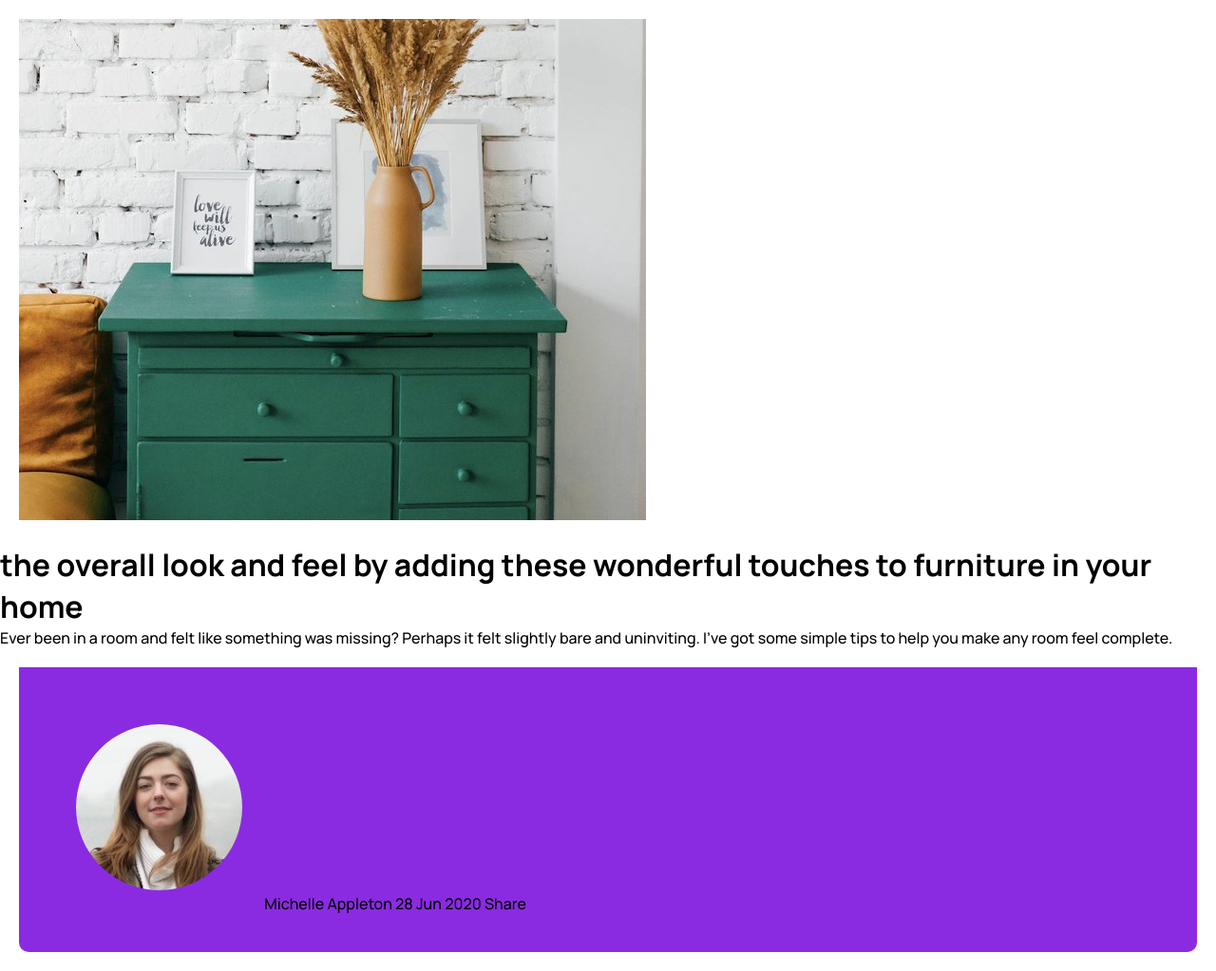
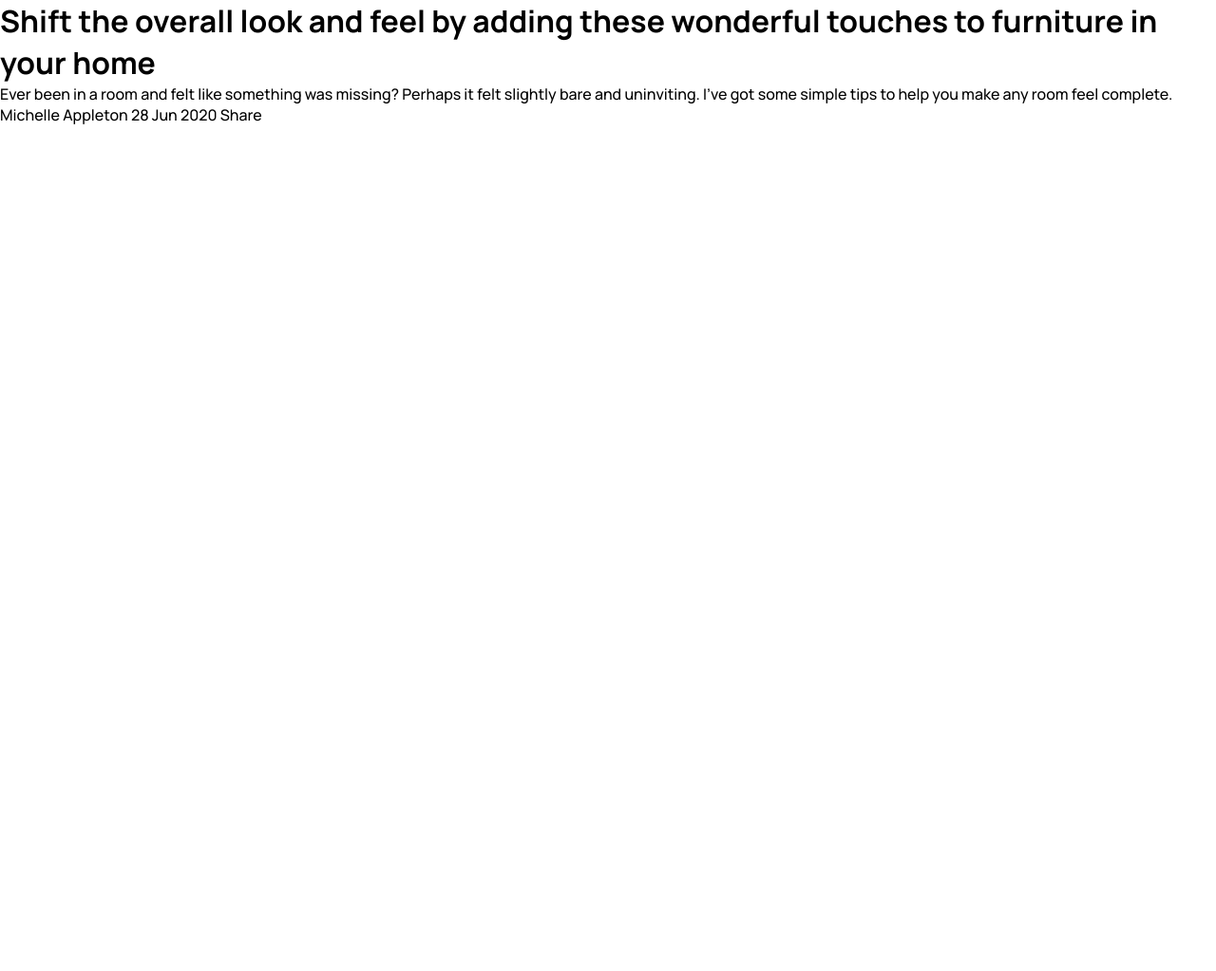
Before and after one commit to matheussantosVCZ/article-preview-component-master, a plain HTML site: page index.html in a window 1280 px wide. Shown: the whole page at 95% size. After the commit the page ends 800 px from the top, so only its background shows below. Drawn offline with Linux system fonts and the light colour scheme.

Commit message:
organização dos arquivos

```diff
--- a/index.html
+++ b/index.html
@@ -4,7 +4,7 @@
   <link rel="preconnect" href="https://fonts.googleapis.com">
   <link rel="preconnect" href="https://fonts.gstatic.com" crossorigin>
   <link href="https://fonts.googleapis.com/css2?family=Manrope:wght@500;700&display=swap" rel="stylesheet">  <!--Link das Fontes-->
-  <link href="estilo.css" rel="stylesheet"> <!--Link do CSS-->
+  <link href="style/estilo.css" rel="stylesheet"> <!--Link do CSS-->
   <meta charset="UTF-8">
   <meta name="viewport" content="width=device-width, initial-scale=1.0"> <!-- displays site properly based on user's device -->
 
@@ -19,25 +19,23 @@
   </style>
 </head>
 <body>
-<div class="card">
-  <div class="header">
-    <img src="images/drawers.jpg" alt="">
-  </div>
+    <header>
+      <h1>Shift the overall look and feel by adding these wonderful touches to furniture in your home</h1>
+      <p>Ever been in a room and felt like something was missing? Perhaps it felt slightly bare and uninviting. I’ve got some simple tips to help you make any room feel complete.</p>
+    </header>
 
-  <div class="bohdy">
-    <h1 class="titulo"> the overall look and feel by adding these wonderful touches to furniture in your home</h1>
+    <main>
 
-    <p>Ever been in a room and felt like something was missing? Perhaps it felt slightly bare and uninviting. I’ve got some simple tips to help you make any room feel complete.</p>
-  </div>
+    </main>
 
-  <div class="footer">
-    <img class="avatar" src="images/avatar-michelle.jpg" alt="">
+
+
+    <footer>
       Michelle Appleton
       28 Jun 2020
 
       Share
-  </div>
-</div>
 
+    </footer>
 </body>
 </html>
```
Also changed, not shown: style/design/desktop-active-state.jpg (renamed from design/desktop-active-state.jpg), style/design/desktop-design.jpg (renamed from design/desktop-design.jpg), style/design/desktop-preview.jpg (renamed from design/desktop-preview.jpg), style/design/mobile-active-state.jpg (renamed from design/mobile-active-state.jpg), style/design/mobile-design.jpg (renamed from design/mobile-design.jpg), style/estilo.css (renamed from estilo.css), style/images/avatar-michelle.jpg (renamed from images/avatar-michelle.jpg), style/images/drawers.jpg (renamed from images/drawers.jpg), style/images/favicon-32x32.png (renamed from images/favicon-32x32.png), style/images/icon-facebook.svg (renamed from images/icon-facebook.svg), style/images/icon-pinterest.svg (renamed from images/icon-pinterest.svg), style/images/icon-share.svg (renamed from images/icon-share.svg), style/images/icon-twitter.svg (renamed from images/icon-twitter.svg).
